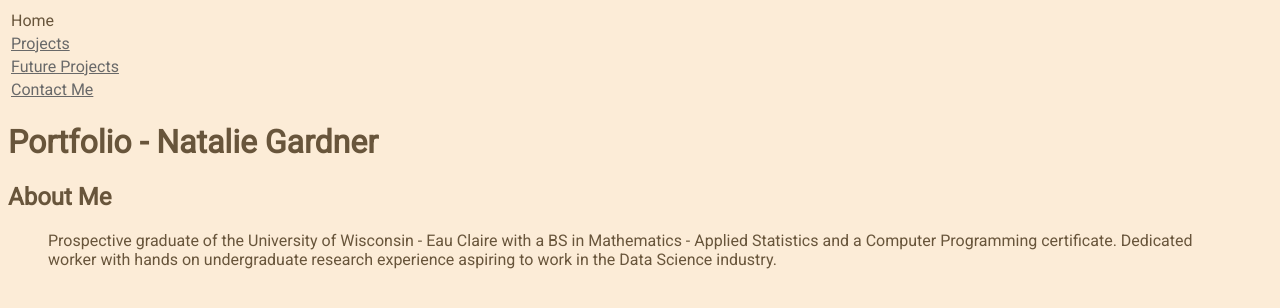
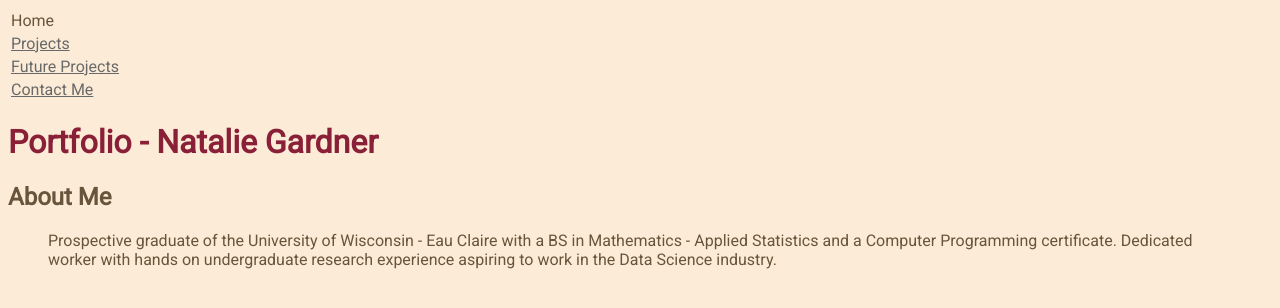
Before and after one commit to nataliemg744/nataliemg744.github.io, a Jekyll site: the page built from README.md, in a window 1280 px wide. Shown: the top 308 px of the page. Built offline with Jekyll 4.4.1, drawn with Linux system fonts in a browser that asks for light colours; our own code applies the rules of GitHub Pages for plain Markdown files.

Commit message:
Update style.css

```diff
--- a/assets/css/style.css
+++ b/assets/css/style.css
@@ -5,7 +5,7 @@ body {
 }
 
 h1 {
-  color: ##800020;
+  color: #8a2037;
 }
 
 a {
```
